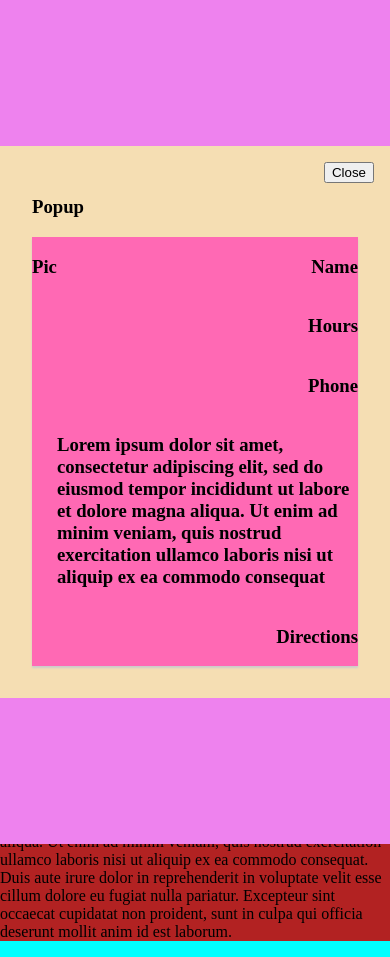
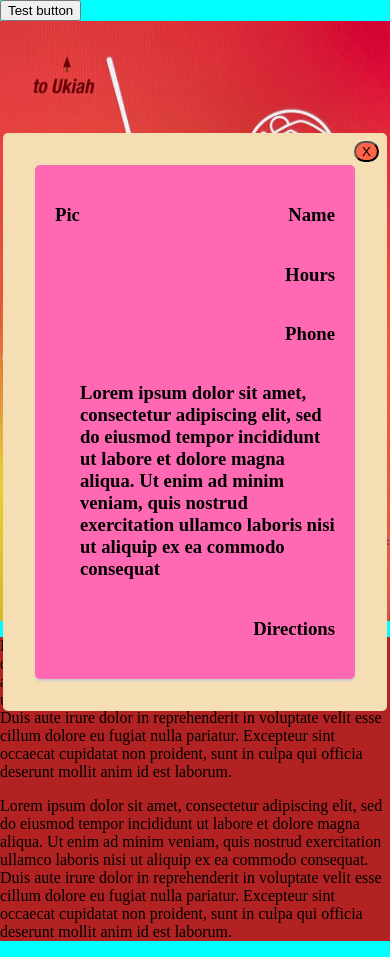
Before and after one commit to rosenbr/hopland__react, a React (Create React App) app: page / in a window 390 px wide. Both pictures are taken after a click on the button "Test button". Shown: the top 957 px of the page. Built offline with nearby package versions, Linux system fonts and the light colour scheme.

Commit message:
Styled popup and set up for mobile

```diff
--- a/src/App.js
+++ b/src/App.js
@@ -14,9 +14,7 @@ function App() {
       <div className="hop__popup">
         <button onClick={() => setButtonPopup(true)}>Test button</button>
       </div>
-        <Popup trigger={buttonPopup} setTrigger={setButtonPopup}>
-          <h3>Popup</h3>
-        </Popup>
+        <Popup trigger={buttonPopup} setTrigger={setButtonPopup} />
       <div class="hop__main">
         <Map />
         <Info />
--- a/src/components/Info/Info.js
+++ b/src/components/Info/Info.js
@@ -2,12 +2,10 @@ import './Info.css';
 
 function Info() {
     return (
-        <div class="hop__main">
-            <div class="hop__head">
-                <img src="" alt="Destination Hopland Logo" class="hop__top"></img>
-                <h1 class="hop__top">Destination Hopland</h1>
-                <p>Lorem ipsum dolor sit amet, consectetur adipiscing elit, sed do eiusmod tempor incididunt ut labore et dolore magna aliqua. Ut enim ad minim veniam, quis nostrud exercitation ullamco laboris nisi ut aliquip ex ea commodo consequat. Duis aute irure dolor in reprehenderit in voluptate velit esse cillum dolore eu fugiat nulla pariatur. Excepteur sint occaecat cupidatat non proident, sunt in culpa qui officia deserunt mollit anim id est laborum.</p>
-            </div>
+        <div class="hop__head">
+            <img src="" alt="Destination Hopland Logo" class="hop__top"></img>
+            <h1 class="hop__top">Destination Hopland</h1>
+            <p>Lorem ipsum dolor sit amet, consectetur adipiscing elit, sed do eiusmod tempor incididunt ut labore et dolore magna aliqua. Ut enim ad minim veniam, quis nostrud exercitation ullamco laboris nisi ut aliquip ex ea commodo consequat. Duis aute irure dolor in reprehenderit in voluptate velit esse cillum dolore eu fugiat nulla pariatur. Excepteur sint occaecat cupidatat non proident, sunt in culpa qui officia deserunt mollit anim id est laborum.</p>
         </div>
     )
 }
--- a/src/components/Map/Map.css
+++ b/src/components/Map/Map.css
@@ -3,3 +3,8 @@
     max-height: 600px;
     background-color: forestgreen;
   }
+
+  /* ===== | Media Queries  | ===== */
+  /* @media only screen and (max-width: 480px) {
+
+  } */
--- a/src/components/Popup/Popup.css
+++ b/src/components/Popup/Popup.css
@@ -4,7 +4,6 @@
     left: 0;
     right: 0;
     bottom: 0;
-    background-color: violet;
     width: 100%;
     height: 100%;
     display: flex;
@@ -16,12 +15,15 @@
     position: relative;
     padding: 32px;
     width: 100%;
-    max-width: 640px;
+    max-width: 320px;
     background-color: wheat;
+    border-radius: 5px;
 }
 
 .close__button {
     position: absolute;
-    top: 16px;
-    right: 16px;
+    top: 8px;
+    right: 8px;
+    background-color: tomato;
+    border-radius: 15px;
 }
--- a/src/components/Popup/Popup.js
+++ b/src/components/Popup/Popup.js
@@ -5,7 +5,7 @@ function Popup(props) {
     return (props.trigger) ? (
         <div className="popup">
             <div className="popup__inner">
-                <button className="close__button" onClick={() => props.setTrigger(false)}>Close</button>
+                <button className="close__button" onClick={() => props.setTrigger(false)}>X</button>
                 {props.children}
                 <Vendor />
             </div>
--- a/src/components/Vendor/Vendor.css
+++ b/src/components/Vendor/Vendor.css
@@ -3,6 +3,8 @@
     box-shadow: 0 2px 2px #ccc;
     display: flex;
     flex-direction: row;
+    border-radius: 5px;
+    padding: 20px;
 }
 
 .vendor__info {
```
Also changed, not shown: src/App.css (+12 -0 lines), src/components/Info/Info.css (+11 -0 lines).
